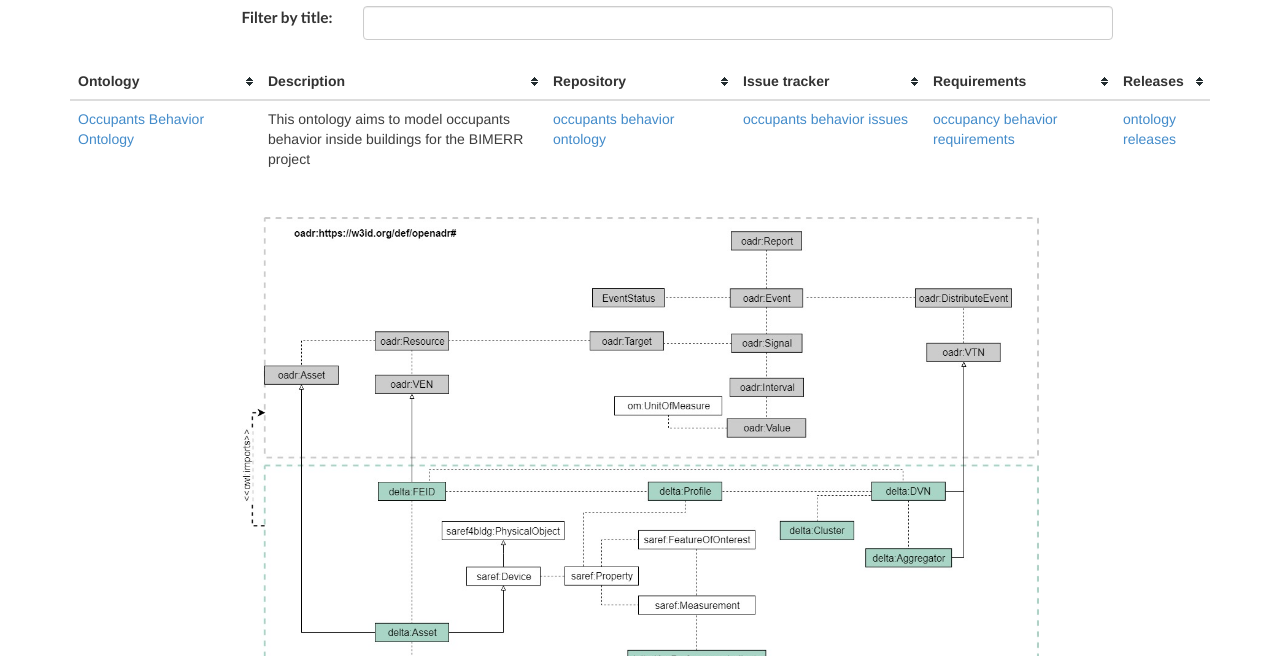
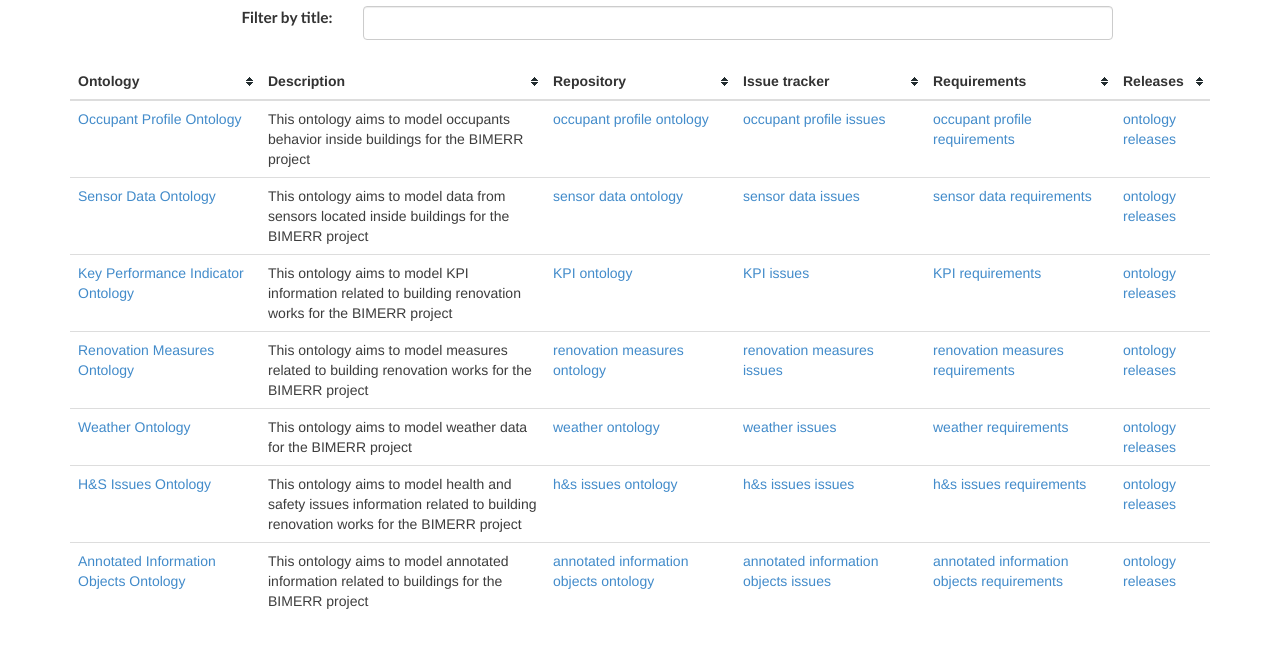
Before and after one commit to Serge3006/bimerr_ontologies_website, a plain HTML site: page index.html in a window 1280 px wide. Shown: the part 570-1226 px from the top of the page. Drawn offline with Linux system fonts and the light colour scheme.

Commit message:
new ontologies added

```diff
--- a/index.html
+++ b/index.html
@@ -105,24 +105,113 @@
     </thead>
     <tbody>
     <tr id="tr1">
-      <td><a href = "" target="_blank">Occupants Behavior Ontology</a> <!--<a href = "http://delta.linkeddata.es/def/core/index-en.html" target="_blank">
-        <!--<span class="glyphicon glyphicon-info-sign" data-toggle="tooltip" data-placement="bottom" title="More information about this vocabulary"   style ="color:rgb(135,168,198)" /></a>--></td>
+      <td><a href = "" target="_blank">Occupant Profile Ontology</a></td>
       <td>
       This ontology aims to model occupants behavior inside buildings for the BIMERR project</td>
       <td>
-        <span><a href ="https://github.com/albaizq/delta-ontology" target="_blank">occupants behavior ontology</a></span></td>
+        <span><a href ="https://github.com/Serge3006/bimerr-occupant-behavior" target="_blank">occupant profile ontology</a></span></td>
       <td>
-      <span><a href ="https://github.com/albaizq/delta-ontology/issues" target="_blank">occupants behavior issues</a></span><td>
-      <span><a href ="requirements/report-delta.html" target="_blank">occupancy behavior requirements</a></span></td>
+      <span><a href ="https://github.com/albaizq/delta-ontology/issues" target="_blank">occupant profile issues</a></span><td>
+      <span><a href ="requirements/report-delta.html" target="_blank">occupant profile requirements</a></span></td>
       <td>
         <span><a href =" https://github.com/albaizq/delta-ontology/releases" target="_blank">ontology releases</a></span>
       </td>
-      <input type="hidden" name="inp1" id="inp1" value="Occupants Behavior ontology"/>
+      <input type="hidden" name="inp1" id="inp1" value="Occupant Profile ontology"/>
+    </tr>
+
+    <tr id="tr2">
+      <td><a href = "" target="_blank">Sensor Data Ontology</a></td>
+      <td>
+      This ontology aims to model data from sensors located inside buildings for the BIMERR project</td>
+      <td>
+        <span><a href ="https://github.com/Serge3006/bimerr-senML" target="_blank">sensor data ontology</a></span></td>
+      <td>
+      <span><a href ="https://github.com/albaizq/delta-ontology/issues" target="_blank">sensor data issues</a></span><td>
+      <span><a href ="requirements/report-delta.html" target="_blank">sensor data requirements</a></span></td>
+      <td>
+        <span><a href =" https://github.com/albaizq/delta-ontology/releases" target="_blank">ontology releases</a></span>
+      </td>
+      <input type="hidden" name="inp1" id="inp1" value="Sensor Data ontology"/>
+    </tr>
+
+    <tr id="tr3">
+      <td><a href = "" target="_blank">Key Performance Indicator Ontology</a></td>
+      <td>
+      This ontology aims to model KPI information related to building renovation works for the BIMERR project</td>
+      <td>
+        <span><a href ="https://github.com/Serge3006/bimerr-kpi" target="_blank">KPI ontology</a></span></td>
+      <td>
+      <span><a href ="https://github.com/albaizq/delta-ontology/issues" target="_blank">KPI issues</a></span><td>
+      <span><a href ="requirements/report-delta.html" target="_blank">KPI requirements</a></span></td>
+      <td>
+        <span><a href =" https://github.com/albaizq/delta-ontology/releases" target="_blank">ontology releases</a></span>
+      </td>
+      <input type="hidden" name="inp1" id="inp1" value="Key Performance Indicator ontology"/>
+    </tr>
+
+    <tr id="tr4">
+      <td><a href = "" target="_blank">Renovation Measures Ontology</a></td>
+      <td>
+      This ontology aims to model measures related to building renovation works for the BIMERR project</td>
+      <td>
+        <span><a href ="https://github.com/albaizq/delta-ontology" target="_blank">renovation measures ontology</a></span></td>
+      <td>
+      <span><a href ="https://github.com/albaizq/delta-ontology/issues" target="_blank">renovation measures issues</a></span><td>
+      <span><a href ="requirements/report-delta.html" target="_blank">renovation measures requirements</a></span></td>
+      <td>
+        <span><a href =" https://github.com/albaizq/delta-ontology/releases" target="_blank">ontology releases</a></span>
+      </td>
+      <input type="hidden" name="inp1" id="inp1" value="Renovation Measures ontology"/>
+    </tr>
+
+    <tr id="tr5">
+      <td><a href = "" target="_blank">Weather Ontology</a></td>
+      <td>
+      This ontology aims to model weather data for the BIMERR project</td>
+      <td>
+        <span><a href ="https://github.com/albaizq/delta-ontology" target="_blank">weather ontology</a></span></td>
+      <td>
+      <span><a href ="https://github.com/albaizq/delta-ontology/issues" target="_blank">weather issues</a></span><td>
+      <span><a href ="requirements/report-delta.html" target="_blank">weather requirements</a></span></td>
+      <td>
+        <span><a href =" https://github.com/albaizq/delta-ontology/releases" target="_blank">ontology releases</a></span>
+      </td>
+      <input type="hidden" name="inp1" id="inp1" value="Weather ontology"/>
+    </tr>
+
+    <tr id="tr6">
+      <td><a href = "" target="_blank">H&S Issues Ontology</a></td>
+      <td>
+      This ontology aims to model health and safety issues information related to building renovation works for the BIMERR project</td>
+      <td>
+        <span><a href ="https://github.com/albaizq/delta-ontology" target="_blank">h&s issues ontology</a></span></td>
+      <td>
+      <span><a href ="https://github.com/albaizq/delta-ontology/issues" target="_blank">h&s issues issues</a></span><td>
+      <span><a href ="requirements/report-delta.html" target="_blank">h&s issues requirements</a></span></td>
+      <td>
+        <span><a href =" https://github.com/albaizq/delta-ontology/releases" target="_blank">ontology releases</a></span>
+      </td>
+      <input type="hidden" name="inp1" id="inp1" value="H&S Issues ontology"/>
+    </tr>
+
+    <tr id="tr7">
+      <td><a href = "" target="_blank">Annotated Information Objects Ontology</a></td>
+      <td>
+      This ontology aims to model annotated information related to buildings for the BIMERR project</td>
+      <td>
+        <span><a href ="https://github.com/albaizq/delta-ontology" target="_blank">annotated information objects ontology</a></span></td>
+      <td>
+      <span><a href ="https://github.com/albaizq/delta-ontology/issues" target="_blank">annotated information objects issues</a></span><td>
+      <span><a href ="requirements/report-delta.html" target="_blank">annotated information objects requirements</a></span></td>
+      <td>
+        <span><a href =" https://github.com/albaizq/delta-ontology/releases" target="_blank">ontology releases</a></span>
+      </td>
+      <input type="hidden" name="inp1" id="inp1" value="Annotated Information Objects ontology"/>
     </tr>
 
     </tbody>
   </table>
-  <div class ="text-center"><br><img src="vocab/ontoNetwork.jpg" width="70%" height="70%" /></div>
+  <div class ="text-center"><br><img src="" width="70%" height="70%" /></div>
 
 
  <footer class="footer">
```
